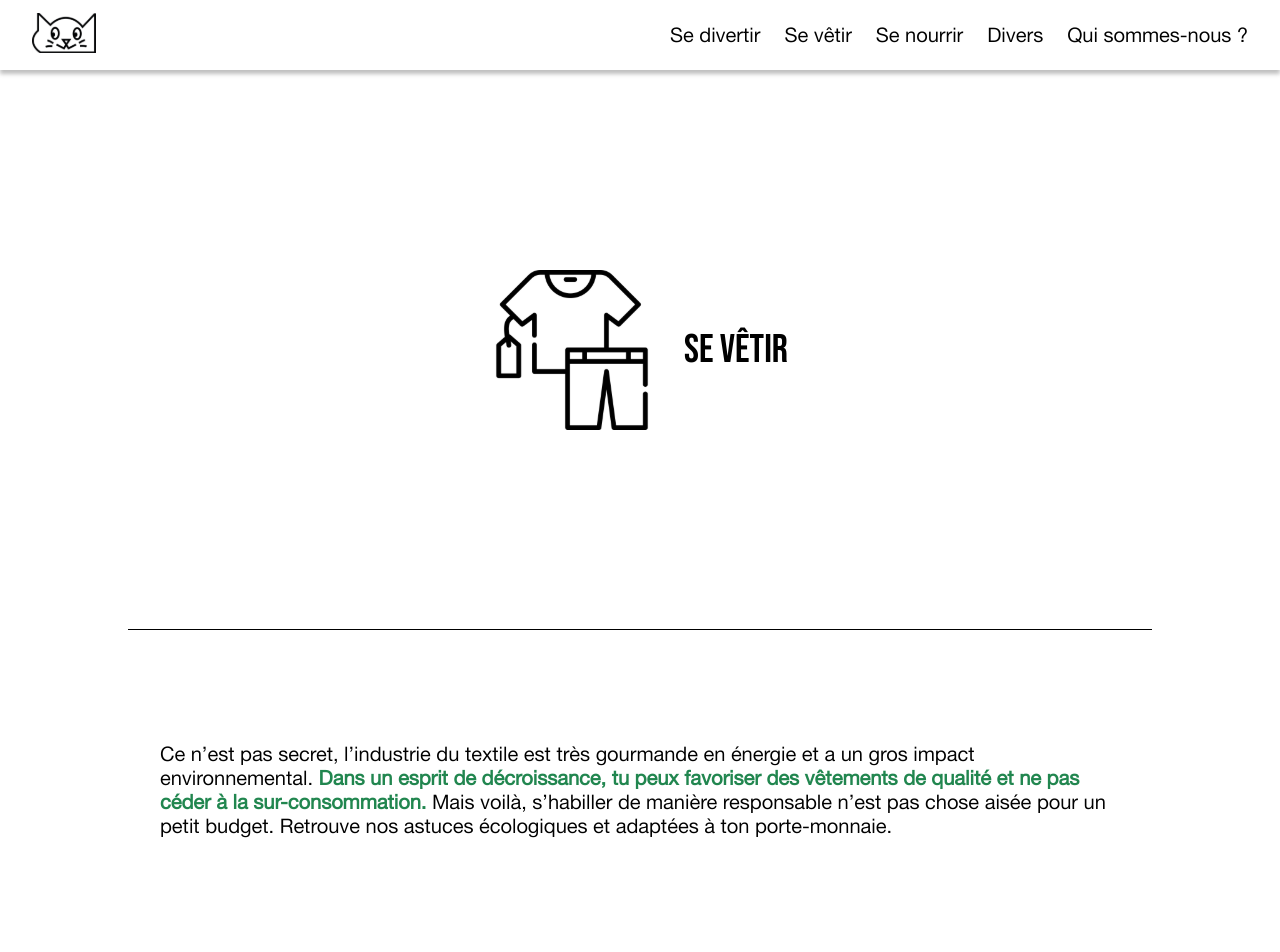
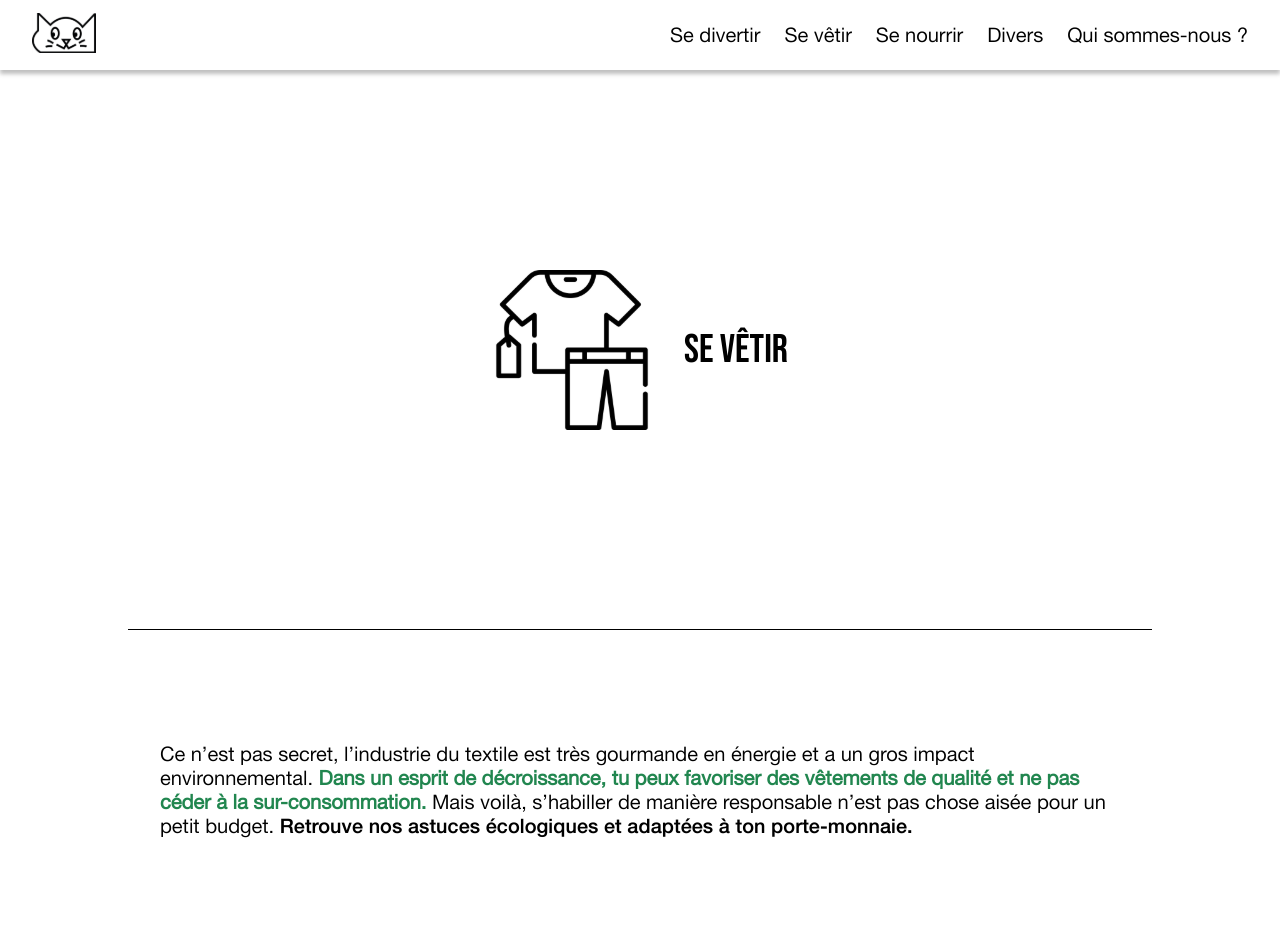
Before and after one commit to HeloisePi/Reboot2023_, a SvelteKit app: page /sevetir in a window 1280 px wide. Shown: the top 952 px of the page. Built offline with nearby package versions, Linux system fonts and the light colour scheme.

Commit message:
text green

```diff
--- a/src/routes/sevetir/+page.svelte
+++ b/src/routes/sevetir/+page.svelte
@@ -12,8 +12,8 @@
     <Contenaire><p>Ce n’est pas secret, l’industrie du textile est très gourmande en énergie et a
          un gros impact environnemental. <span class="green">Dans un esprit de décroissance, tu peux favoriser des
          vêtements de qualité et ne pas céder à la sur-consommation.</span> Mais voilà, s’habiller de manière
-         responsable n’est pas chose aisée pour un petit budget. Retrouve nos astuces écologiques et
-         adaptées à ton porte-monnaie.</p></Contenaire>
+         responsable n’est pas chose aisée pour un petit budget. <span class="bold">Retrouve nos astuces écologiques et
+         adaptées à ton porte-monnaie.</span></p></Contenaire>
     <div class="">
 
         <TitleH2>Nos Articles</TitleH2>
```
